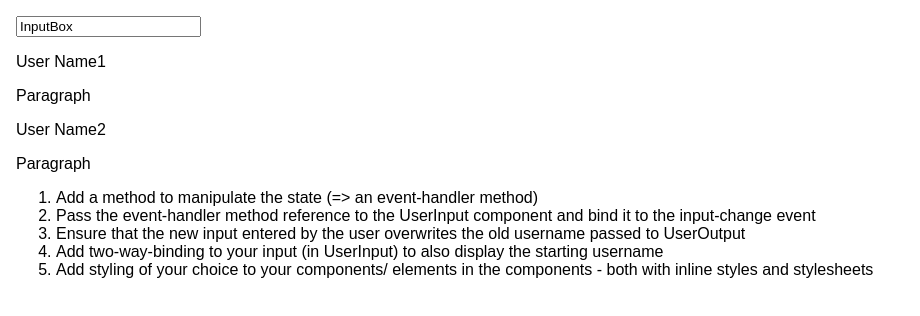
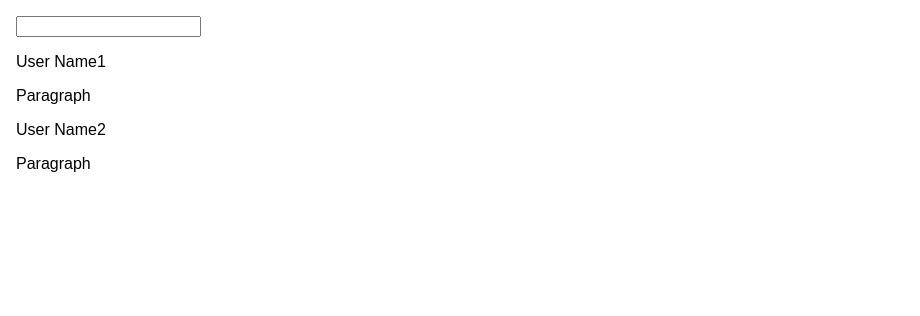
Before and after one commit to aidanlowson/ReactTraining, a React (Create React App) app in the folder base-syntax--assignment-problem/: page / in a window 1280 px wide. Shown: the top 316 px of the page, without its empty margins (0-920 px from the left). Built offline with nearby package versions, Linux system fonts and the light colour scheme.

Commit message:
Added input functionality to assignment 1

```diff
--- a/base-syntax--assignment-problem/src/App.js
+++ b/base-syntax--assignment-problem/src/App.js
@@ -17,20 +17,21 @@ class App extends Component {
         {
           user: 'User Name2'
         }
-      ]
-
+      ],
+      value: ''
     }
   }
-  handleNameChange = () => {
+  handleNameChange = (event) => {
     this.setState({
       userName: [
       {
-        user: 'Changed 1'
+       user: this.state.value
       },
       {
         user: 'Changed 2'
       }
-    ]
+    ],
+    value: event.target.value
   })
 }
   render() {
@@ -39,11 +40,18 @@ class App extends Component {
     return (
       <div className="App">
           <div>
-            <UserInput />
+            <UserInput
+              handleEvent={this.handleNameChange}
+              value={this.state.value}
+            />
           </div>
           <div>
-            <UserOutput userName={this.state.userName[0].user}/>
-            <UserOutput userName={this.state.userName[1].user}/>
+            <UserOutput
+              userName={this.state.userName[0].user}
+              />
+            <UserOutput
+               userName={this.state.userName[1].user}
+              />
           </div>
         <ol>
           {/* <li>Create TWO new components: UserInput and UserOutput</li>
@@ -51,11 +59,11 @@ class App extends Component {
           <li>Output multiple UserOutput components in the App component (any paragraph texts of your choice)</li>
           <li>Pass a username (of your choice) to UserOutput via props and display it there</li>
           <li>Add state to the App component (=> the username) and pass the username to the UserOutput component</li> */}
-          <li>Add a method to manipulate the state (=> an event-handler method)</li>
-          <li>Pass the event-handler method reference to the UserInput component and bind it to the input-change event</li>
-          <li>Ensure that the new input entered by the user overwrites the old username passed to UserOutput</li>
-          <li>Add two-way-binding to your input (in UserInput) to also display the starting username</li>
-          <li>Add styling of your choice to your components/ elements in the components - both with inline styles and stylesheets</li>
+          {/* <li>Add a method to manipulate the state (=> an event-handler method)</li> */}
+          {/* <li>Pass the event-handler method reference to the UserInput component and bind it to the input-change event</li> */}
+          {/* <li>Ensure that the new input entered by the user overwrites the old username passed to UserOutput</li> */}
+          {/* <li>Add two-way-binding to your input (in UserInput) to also display the starting username</li> */}
+          {/* <li>Add styling of your choice to your components/ elements in the components - both with inline styles and stylesheets</li> */}
         </ol>
       </div>
     );
--- a/base-syntax--assignment-problem/src/UserInput/UserInput.js
+++ b/base-syntax--assignment-problem/src/UserInput/UserInput.js
@@ -1,9 +1,11 @@
 import React from 'react';
 
-const UserInput = () => {
+const UserInput = (props) => {
   return (
     <div>
-      <input type="text" value="InputBox" onChange={console.log('Changed')}/>
+      <input type="text"
+       value={props.value}
+       onChange={props.handleEvent}/>
     </div>
   )
 }
```
Also changed, not shown: 1 other file (tests, documents, lock files or other folders).
